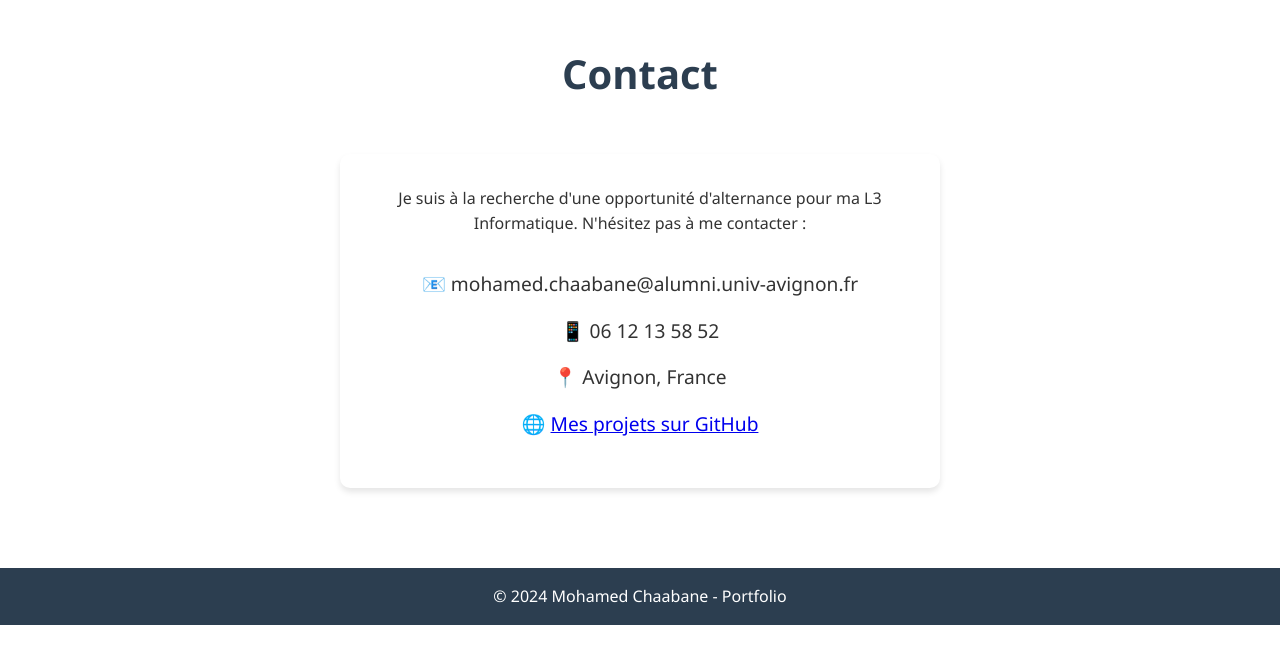
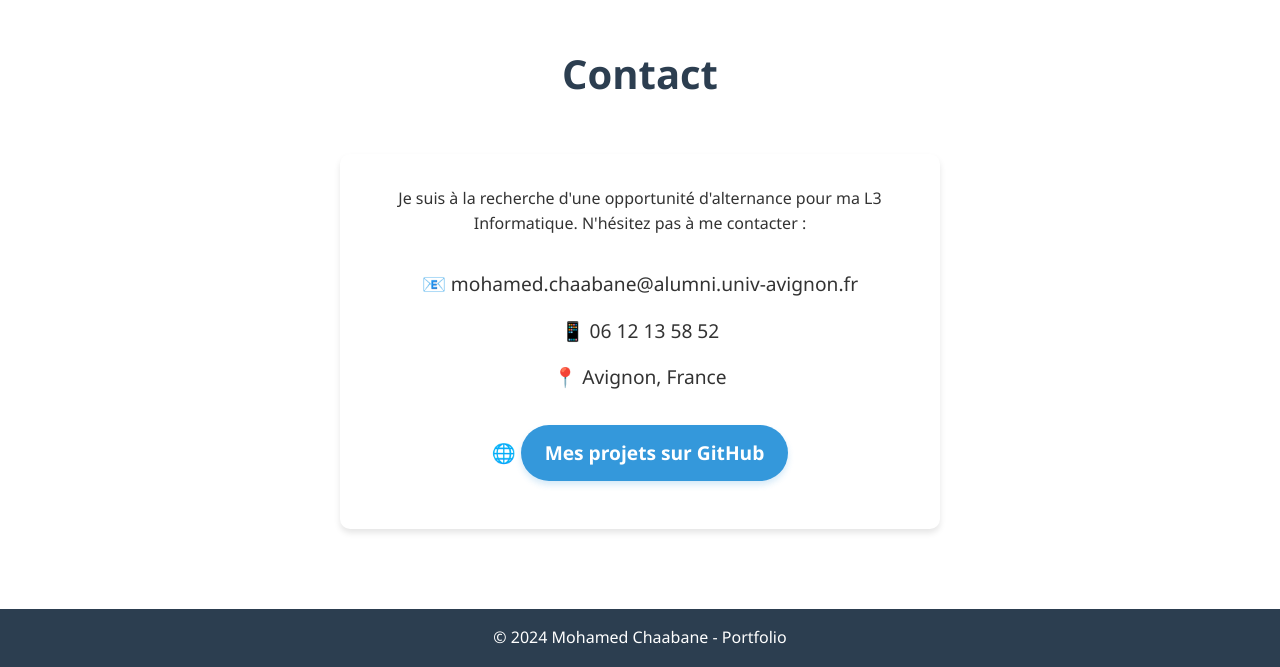
Before and after one commit to chaabaneInfo/PorteFolio, a website built with Vite: page index.html in a window 1280 px wide. Shown: the part 2647-3314 px from the top of the page. Before the commit the page ends 3272 px from the top, so only its background shows below. Built offline with nearby package versions, Linux system fonts and the light colour scheme.

Commit message:
add file of the portfolio site

```diff
--- a/index.html
+++ b/index.html
@@ -105,7 +105,7 @@
                 <p>📧 mohamed.chaabane@alumni.univ-avignon.fr</p>
                 <p>📱 06 12 13 58 52</p>
                 <p>📍 Avignon, France</p>
-                <p>🌐 <a href="https://github.com/votre-github" target="_blank">Mes projets sur GitHub</a></p>
+                <p>🌐 <a href="https://github.com/chaabaneInfo" target="_blank" class="github-link">Mes projets sur GitHub</a></p>
             </div>
         </div>
     </section>
--- a/styles.css
+++ b/styles.css
@@ -311,3 +311,22 @@ footer {
         padding-top: 6rem;
     }
 }
+
+.github-link {
+    display: inline-block;
+    margin-top: 1rem;
+    padding: 0.8rem 1.5rem;
+    background-color: #3498db;
+    color: white;
+    text-decoration: none;
+    font-weight: 600;
+    border-radius: 30px;
+    transition: all 0.3s ease;
+    box-shadow: 0 4px 6px rgba(52, 152, 219, 0.2);
+}
+
+.github-link:hover {
+    background-color: #2980b9;
+    transform: translateY(-2px);
+    box-shadow: 0 6px 8px rgba(52, 152, 219, 0.3);
+}
```
